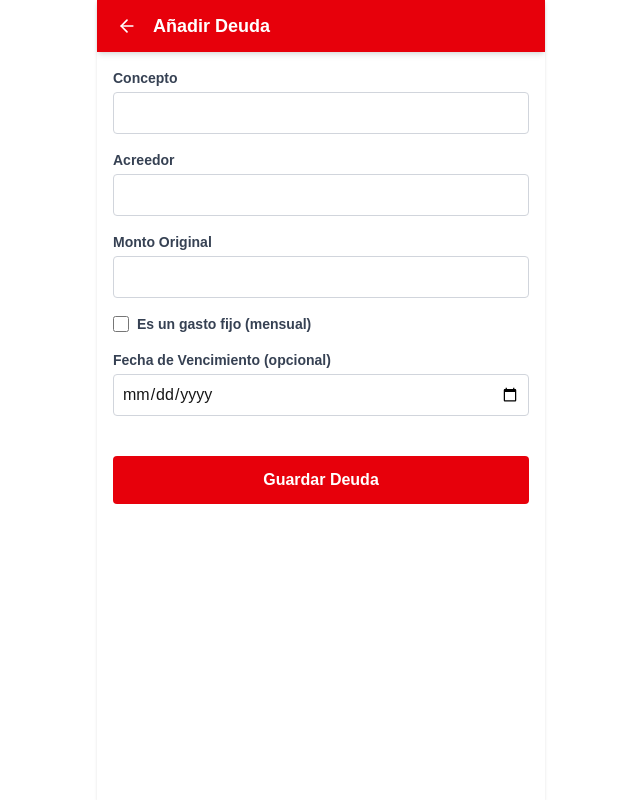
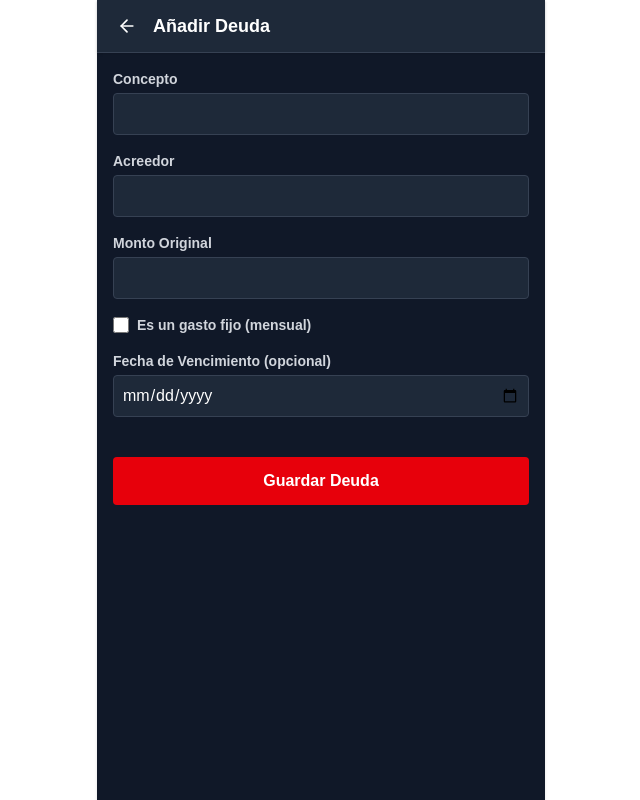
Before and after one commit to mauriguiro/mi-cartera, a Next.js app: page /debts/add in a window 1280 px wide. Shown: the whole page, without its empty margins (319-959 px from the left). Built offline with nearby package versions, Linux system fonts and the light colour scheme; no server answers; the database is empty.

Commit message:
style: transparent checkboxes and dark mode forms

```diff
--- a/src/app/debts/add/page.tsx
+++ b/src/app/debts/add/page.tsx
@@ -31,32 +31,32 @@ export default function AddDebtPage() {
   };
 
   return (
-    <div className="flex-1 w-full max-w-md mx-auto bg-white min-h-screen relative shadow-sm">
-      <header className="bg-red-600 text-white px-4 py-3 flex items-center shadow-md">
-        <Link href="/debts" className="mr-3 p-1 hover:bg-red-700 rounded-full transition-colors"><ArrowLeft size={20} /></Link>
+    <div className="flex-1 w-full max-w-md mx-auto bg-gray-900 min-h-screen relative shadow-sm">
+      <header className="bg-gray-800 text-white px-4 py-3 flex items-center shadow-sm border-b border-gray-700">
+        <Link href="/debts" className="mr-3 p-1 hover:bg-gray-700 rounded-full transition-colors"><ArrowLeft size={20} /></Link>
         <h1 className="text-lg font-bold">Añadir Deuda</h1>
       </header>
 
       <form onSubmit={handleSubmit} className="p-4 space-y-4">
         <div>
-          <label className="block text-sm font-bold text-gray-700 mb-1">Concepto</label>
-          <input type="text" className="w-full border border-gray-300 rounded p-2 focus:ring-red-500 focus:border-red-500" value={concept} onChange={(e) => setConcept(e.target.value)} required />
+          <label className="block text-sm font-bold text-gray-300 mb-1">Concepto</label>
+          <input type="text" className="w-full bg-gray-800 text-white border border-gray-700 rounded p-2 focus:ring-red-500 focus:border-red-500" value={concept} onChange={(e) => setConcept(e.target.value)} required />
         </div>
         <div>
-          <label className="block text-sm font-bold text-gray-700 mb-1">Acreedor</label>
-          <input type="text" className="w-full border border-gray-300 rounded p-2 focus:ring-red-500 focus:border-red-500" value={creditor} onChange={(e) => setCreditor(e.target.value)} required />
+          <label className="block text-sm font-bold text-gray-300 mb-1">Acreedor</label>
+          <input type="text" className="w-full bg-gray-800 text-white border border-gray-700 rounded p-2 focus:ring-red-500 focus:border-red-500" value={creditor} onChange={(e) => setCreditor(e.target.value)} required />
         </div>
         <div>
-          <label className="block text-sm font-bold text-gray-700 mb-1">Monto Original</label>
-          <input type="number" step="0.01" className="w-full border border-gray-300 rounded p-2 focus:ring-red-500 focus:border-red-500" value={amount} onChange={(e) => setAmount(e.target.value)} required />
+          <label className="block text-sm font-bold text-gray-300 mb-1">Monto Original</label>
+          <input type="number" step="0.01" className="w-full bg-gray-800 text-white border border-gray-700 rounded p-2 focus:ring-red-500 focus:border-red-500" value={amount} onChange={(e) => setAmount(e.target.value)} required />
         </div>
         <div className="flex items-center">
-          <input type="checkbox" id="isFixed" className="w-4 h-4 text-red-600 rounded border-gray-300" checked={isFixed} onChange={(e) => setIsFixed(e.target.checked)} />
-          <label htmlFor="isFixed" className="ml-2 text-sm font-bold text-gray-700">Es un gasto fijo (mensual)</label>
+          <input type="checkbox" id="isFixed" className="w-4 h-4 text-red-500 bg-transparent rounded border-gray-600 focus:ring-red-500" checked={isFixed} onChange={(e) => setIsFixed(e.target.checked)} />
+          <label htmlFor="isFixed" className="ml-2 text-sm font-bold text-gray-300">Es un gasto fijo (mensual)</label>
         </div>
         <div>
-          <label className="block text-sm font-bold text-gray-700 mb-1">Fecha de Vencimiento (opcional)</label>
-          <input type="date" className="w-full border border-gray-300 rounded p-2 focus:ring-red-500 focus:border-red-500" value={dueDate} onChange={(e) => setDueDate(e.target.value)} />
+          <label className="block text-sm font-bold text-gray-300 mb-1">Fecha de Vencimiento (opcional)</label>
+          <input type="date" className="w-full bg-gray-800 text-white border border-gray-700 rounded p-2 focus:ring-red-500 focus:border-red-500 dark:[color-scheme:dark]" value={dueDate} onChange={(e) => setDueDate(e.target.value)} />
         </div>
 
         <button type="submit" className="w-full bg-red-600 text-white font-bold py-3 rounded hover:bg-red-700 transition-colors mt-6">
--- a/src/app/debts/page.tsx
+++ b/src/app/debts/page.tsx
@@ -82,7 +82,7 @@ export default function DebtsPage() {
                                       {debt.isFixed && (
                                         <input
                                           type="checkbox"
-                                          className="w-4 h-4 text-red-400 rounded border-gray-300 focus:ring-red-500"
+                                          className="w-4 h-4 text-red-400 bg-transparent rounded border-gray-600 focus:ring-red-500"
                                           checked={debt.isPaid}
                                           onClick={(e) => e.stopPropagation()}
                                           onChange={(e) => toggleDebtPaid(debt.id, e.target.checked)}
@@ -184,7 +184,7 @@ export default function DebtsPage() {
                                       {debt.isFixed && (
                                         <input
                                           type="checkbox"
-                                          className="w-4 h-4 text-red-400 rounded border-gray-300 focus:ring-red-500"
+                                          className="w-4 h-4 text-red-400 bg-transparent rounded border-gray-600 focus:ring-red-500"
                                           checked={debt.isPaid}
                                           onClick={(e) => e.stopPropagation()}
                                           onChange={(e) => toggleDebtPaid(debt.id, e.target.checked)}
--- a/src/app/receivables/add/page.tsx
+++ b/src/app/receivables/add/page.tsx
@@ -29,28 +29,28 @@ export default function AddReceivablePage() {
   };
 
   return (
-    <div className="flex-1 w-full max-w-md mx-auto bg-white min-h-screen relative shadow-sm">
-      <header className="bg-blue-600 text-white px-4 py-3 flex items-center shadow-md">
-        <Link href="/receivables" className="mr-3 p-1 hover:bg-blue-700 rounded-full transition-colors"><ArrowLeft size={20} /></Link>
+    <div className="flex-1 w-full max-w-md mx-auto bg-gray-900 min-h-screen relative shadow-sm">
+      <header className="bg-gray-800 text-white px-4 py-3 flex items-center shadow-sm border-b border-gray-700">
+        <Link href="/receivables" className="mr-3 p-1 hover:bg-gray-700 rounded-full transition-colors"><ArrowLeft size={20} /></Link>
         <h1 className="text-lg font-bold">Añadir Cobro</h1>
       </header>
 
       <form onSubmit={handleSubmit} className="p-4 space-y-4">
         <div>
-          <label className="block text-sm font-bold text-gray-700 mb-1">Concepto</label>
-          <input type="text" className="w-full border border-gray-300 rounded p-2 focus:ring-blue-500 focus:border-blue-500" value={concept} onChange={(e) => setConcept(e.target.value)} required />
+          <label className="block text-sm font-bold text-gray-300 mb-1">Concepto</label>
+          <input type="text" className="w-full bg-gray-800 text-white border border-gray-700 rounded p-2 focus:ring-blue-500 focus:border-blue-500" value={concept} onChange={(e) => setConcept(e.target.value)} required />
         </div>
         <div>
-          <label className="block text-sm font-bold text-gray-700 mb-1">Deudor (Quién debe)</label>
-          <input type="text" className="w-full border border-gray-300 rounded p-2 focus:ring-blue-500 focus:border-blue-500" value={debtor} onChange={(e) => setDebtor(e.target.value)} required />
+          <label className="block text-sm font-bold text-gray-300 mb-1">Deudor (Quién debe)</label>
+          <input type="text" className="w-full bg-gray-800 text-white border border-gray-700 rounded p-2 focus:ring-blue-500 focus:border-blue-500" value={debtor} onChange={(e) => setDebtor(e.target.value)} required />
         </div>
         <div>
-          <label className="block text-sm font-bold text-gray-700 mb-1">Monto a cobrar</label>
-          <input type="number" step="0.01" className="w-full border border-gray-300 rounded p-2 focus:ring-blue-500 focus:border-blue-500" value={amount} onChange={(e) => setAmount(e.target.value)} required />
+          <label className="block text-sm font-bold text-gray-300 mb-1">Monto a cobrar</label>
+          <input type="number" step="0.01" className="w-full bg-gray-800 text-white border border-gray-700 rounded p-2 focus:ring-blue-500 focus:border-blue-500" value={amount} onChange={(e) => setAmount(e.target.value)} required />
         </div>
         <div>
-          <label className="block text-sm font-bold text-gray-700 mb-1">Fecha de Vencimiento (opcional)</label>
-          <input type="date" className="w-full border border-gray-300 rounded p-2 focus:ring-blue-500 focus:border-blue-500" value={dueDate} onChange={(e) => setDueDate(e.target.value)} />
+          <label className="block text-sm font-bold text-gray-300 mb-1">Fecha de Vencimiento (opcional)</label>
+          <input type="date" className="w-full bg-gray-800 text-white border border-gray-700 rounded p-2 focus:ring-blue-500 focus:border-blue-500 dark:[color-scheme:dark]" value={dueDate} onChange={(e) => setDueDate(e.target.value)} />
         </div>
 
         <button type="submit" className="w-full bg-blue-600 text-white font-bold py-3 rounded hover:bg-blue-700 transition-colors mt-6">
--- a/src/app/receivables/page.tsx
+++ b/src/app/receivables/page.tsx
@@ -70,7 +70,7 @@ export default function ReceivablesPage() {
                                 </span>
                                 <input
                                   type="checkbox"
-                                  className="w-4 h-4 text-blue-400 rounded border-gray-300 focus:ring-blue-500"
+                                  className="w-4 h-4 text-blue-400 bg-transparent rounded border-gray-600 focus:ring-blue-500"
                                   checked={rec.isPaid}
                                   onClick={(e) => e.stopPropagation()}
                                   onChange={(e) => markReceivableAsPaid(rec.id, e.target.checked)}
```
